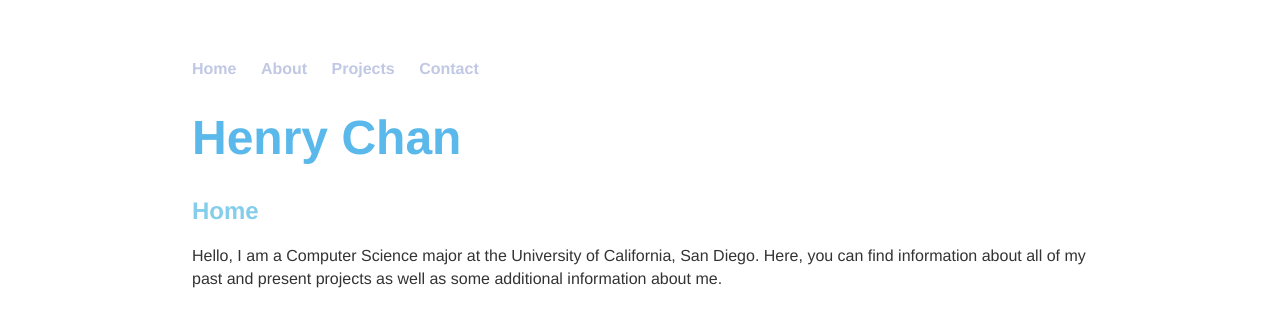
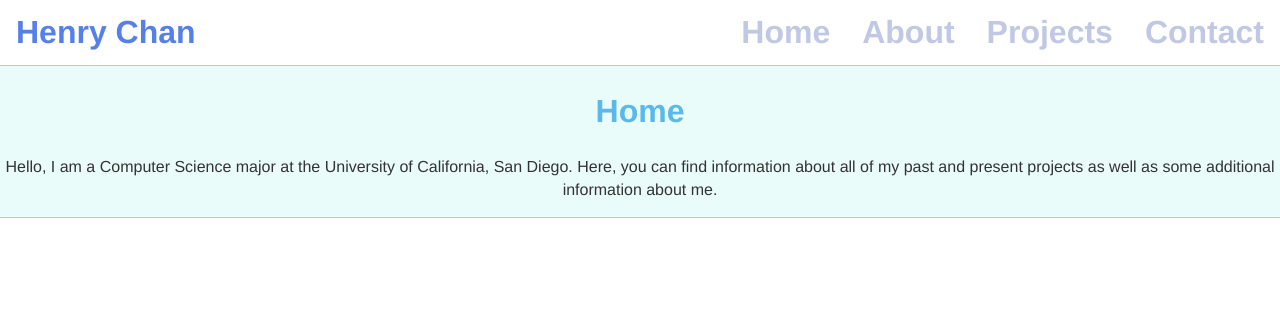
Before and after one commit to chanhenry54/chanhenry54.github.io, a Jekyll site: the page built from index.html, in a window 1280 px wide. Shown: the top 327 px of the page. Built offline with Jekyll 4.4.1, drawn with Linux system fonts in a browser that asks for light colours.

Commit message:
Changed general layout, update navigation bar

```diff
--- a/_layouts/default.html
+++ b/_layouts/default.html
@@ -9,17 +9,17 @@
 <body>
   <nav>
     <ul>
-      <li><a href="/">Home</a></li>
-      <li><a href="/about">About</a></li>
-      <li><a href="/projects">Projects</a></li>
-      <li><a href="/contact">Contact</a></li>
+      <li class="highlight-hover"><a href="/contact">Contact</a></li>
+      <li class="highlight-hover"><a href="/projects">Projects</a></li>
+      <li class="highlight-hover"><a href="/about">About</a></li>
+      <li class="highlight-hover"><a href="/">Home</a></li>
+      <li class="nav-name"><a href="/">Henry Chan</a></li>
     </ul>
   </nav>
-  <div>
-    <h1>Henry Chan</h1>
+  <header>
     <h2>{{ page.title }}</h2>
     {{ content }}
-  </div>
+  </header>
 </body>
 
 </html>
--- a/main.css
+++ b/main.css
@@ -1,41 +1,60 @@
 body {
     font-family: "Helvetica", "Arial", "Sans-Serif";
-    margin: 60px auto;
-    width: 70%;
+    margin: 0;
 }
 
 nav ul {
-    padding: 0px;
     list-style: none;
+    margin: 0;
+    overflow: hidden;
+    padding: 0;
     font-weight: bold;
 }
 
 nav ul li {
-    display: inline;
-    margin-right: 20px;
+    float: right;
 }
 
-a {
+nav ul li a {
+    color: rgb(193, 200, 228);
+    display: block;
+    font-size: 2em;
+    padding: 14px 16px;
     text-decoration: none;
-    color: #C1C8E4;
 }
 
-a:hover {
-    text-decoration: underline;
+.highlight-hover a:hover {
+    background-color: rgb(146, 205, 209);
+    color: rgb(51, 51, 51);
 }
 
-h1 {
-    color: #5AB9EA;
-    font-size: 3em;
+header {
+    background-color: rgb(233, 252, 250);
+    border-top: 1px solid rgb(193, 200, 228);
+    border-bottom: 1px solid rgb(193, 200, 228);
+}
+
+header p {
+    text-align: center;
 }
 
 h2 {
-    color: #84CEEB;
+    color: rgb(90, 185, 234);
+    font-size: 2em;
+    text-align: center;
 }
 
 p {
-    font-family
-    font-size: 1.5em;
     line-height: 1.4em;
-    color: #333;
+    color: rgb(51, 51, 51);
 }
+
+.nav-name {
+    float: left;
+}
+
+.nav-name a {
+    color: rgb(86, 128, 233);
+    font-size: 2em;
+    text-decoration: none;
+}
```
